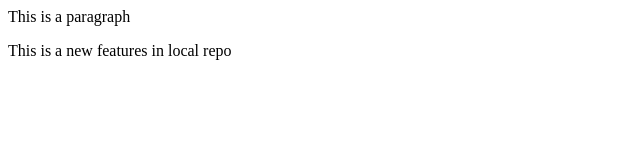
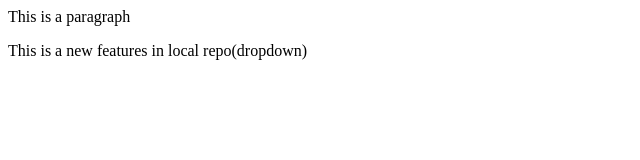
Before and after one commit to varunwolf/localRepo, a plain HTML site: page index.html in a window 1280 px wide. Shown: the full height of the page, 0-640 px from the left. Drawn offline with Linux system fonts and the light colour scheme.

Commit message:
add dropdowm

```diff
--- a/index.html
+++ b/index.html
@@ -1,2 +1,2 @@
 <p>This is a paragraph</p>
-<P>This is a new features in local repo</P>
+<P>This is a new features in local repo(dropdown)</P>
```
